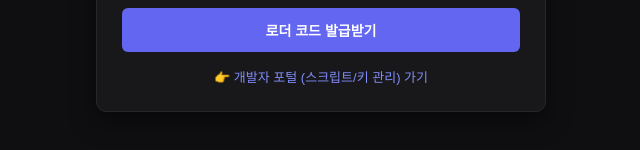
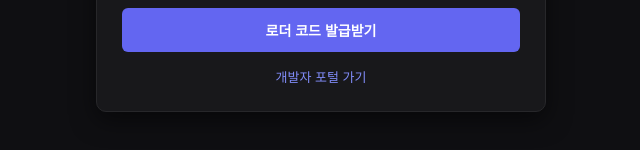
Before and after one commit to luasafedeveloper/luasafe-backend, a plain HTML site: page templates/user/index.html in a window 1280 px wide. Shown: the part 442-592 px from the top of the page, without its empty margins (319-959 px from the left). Drawn offline with Linux system fonts and the light colour scheme.

Commit message:
Update index.html

```diff
--- a/templates/user/index.html
+++ b/templates/user/index.html
@@ -40,7 +40,7 @@
         </div>
 
         <div class="footer-link">
-            <a href="/admin">👉 개발자 포털 (스크립트/키 관리) 가기</a>
+            <a href="/admin">개발자 포털 가기</a>
         </div>
     </div>
 </div>
```
